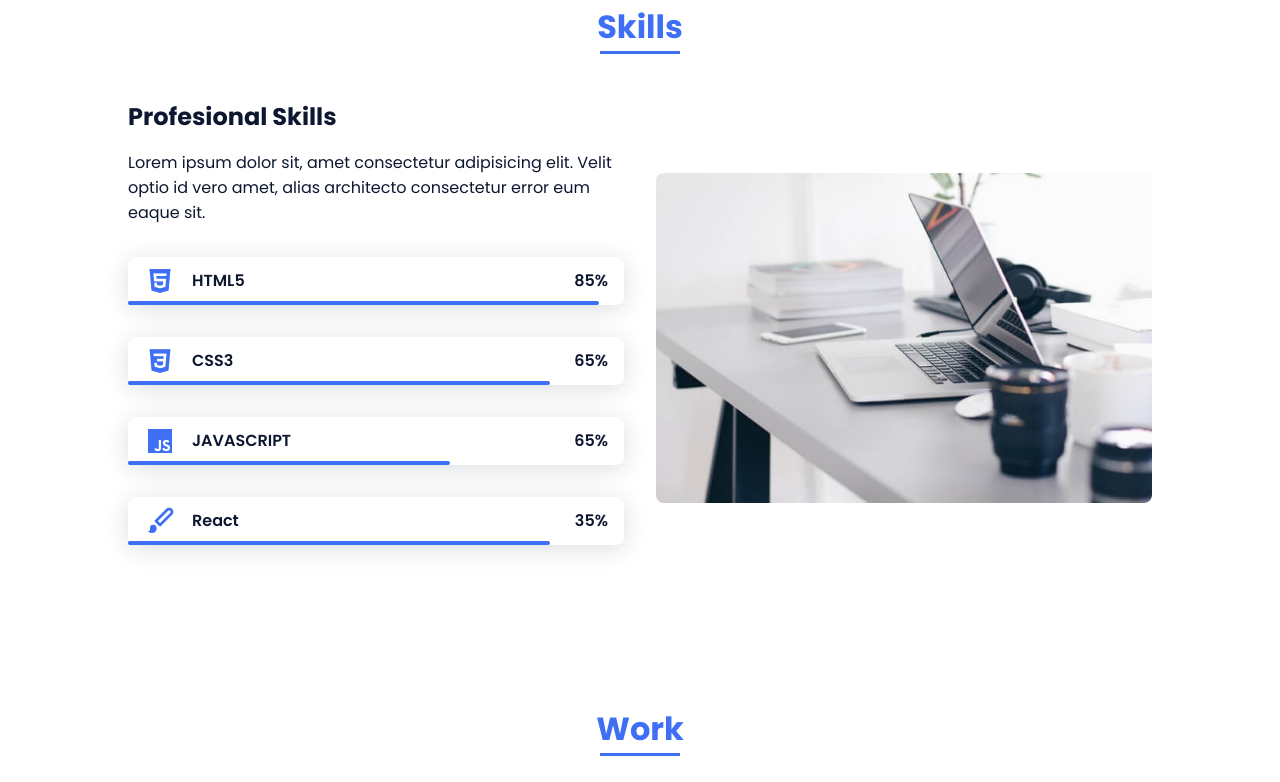
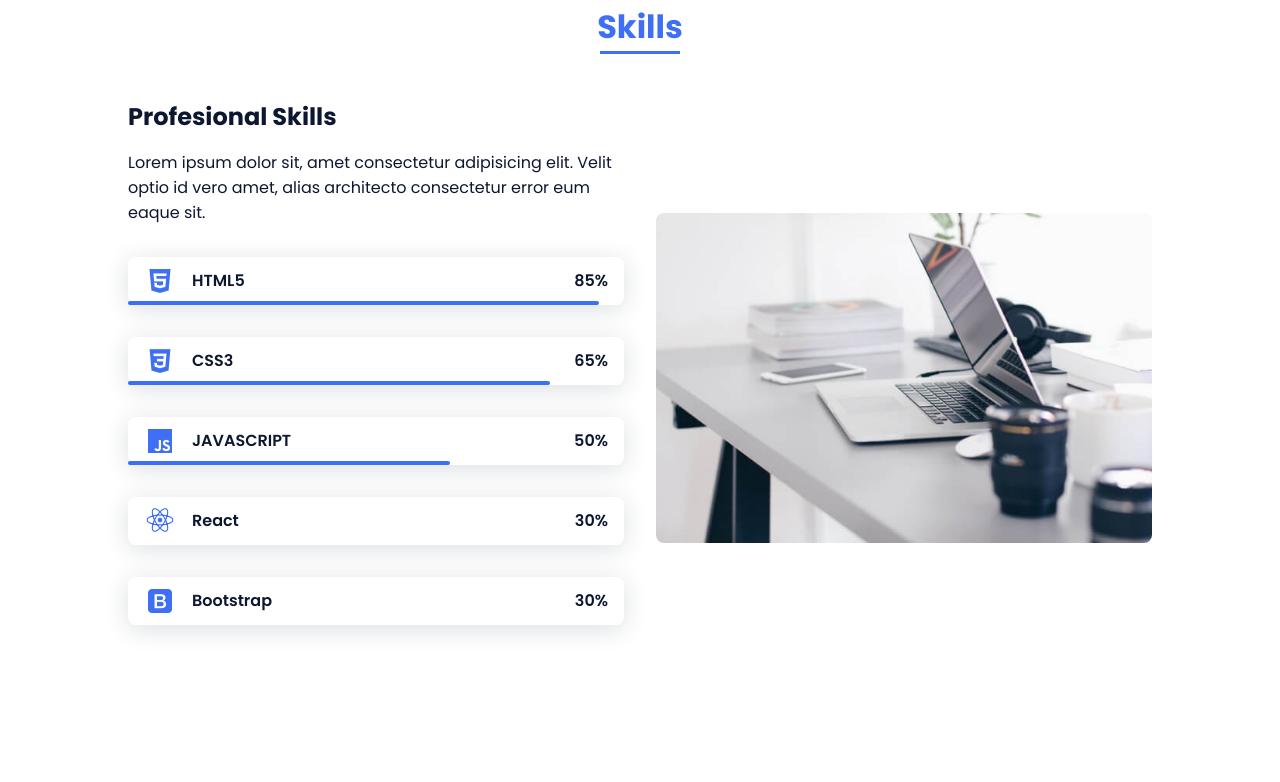
Before and after one commit to GeorgiGeorgievTsankov/tsankov-responsive-portfolio, a plain HTML site: page index.html in a window 1280 px wide. Shown: the part 1357-2139 px from the top of the page. Drawn offline with nearby package versions, Linux system fonts and the light colour scheme.

Commit message:
Update index.html

```diff
--- a/index.html
+++ b/index.html
@@ -73,7 +73,7 @@
 
                     <div>
                         <h2 class="about__subtitle">I'am Georgi</h2>
-                        <p class="about__text">Lorem, ipsum dolor sit amet consectetur adipisicing elit. Voluptate cum expedita quo culpa tempora, assumenda, quis fugiat ut voluptates soluta, aut earum nemo recusandae cumque perferendis! Recusandae alias accusamus atque.</p>
+                        <p class="about__text">Hello! I've been involved in programming for over 2 years, primarily focusing on JavaScript. I'm particularly interested in web development and enthusiastic about creating interactive and modern web applications.</p>
                     </div>
                 </div>
             </section>
@@ -119,19 +119,32 @@
 
                             </div>
                             <div>
-                                <span class="skills__percentage">65%</span>
+                                <span class="skills__percentage">50%</span>
                             </div>
                         </div>
                         <div class="skills__data">
                             <div class="skills__names">
-                                <i class='bx bxs-paint skills__icon'></i>
+                                <i class='bx bxl-react skills__icon'></i>
                                 <span class="skills__name">React</span>
                             </div>
-                            <div class="skills__bar skills__ux">
+                            <div class="skills__bar skills__react">
 
                             </div>
                             <div>
-                                <span class="skills__percentage">35%</span>
+                                <span class="skills__percentage">30%</span>
+                            </div>
+                        </div>
+
+                        <div class="skills__data">
+                            <div class="skills__names">
+                                <i class='bx bxl-bootstrap skills__icon'></i>
+                                <span class="skills__name">Bootstrap</span>
+                            </div>
+                            <div class="skills__bar skills__react">
+
+                            </div>
+                            <div>
+                                <span class="skills__percentage">30%</span>
                             </div>
                         </div>
                     </div>
```
